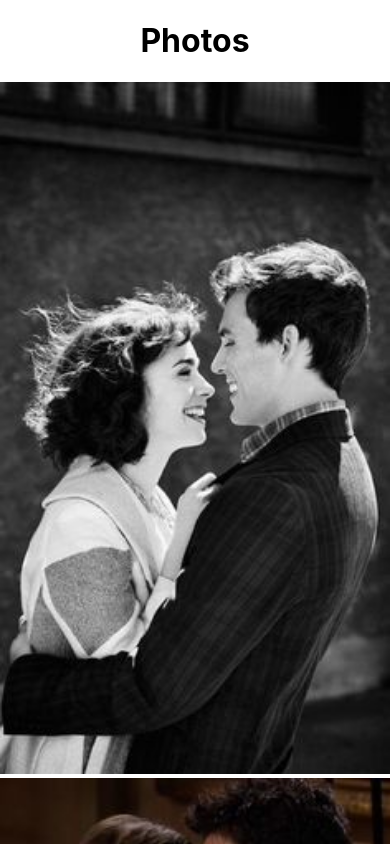
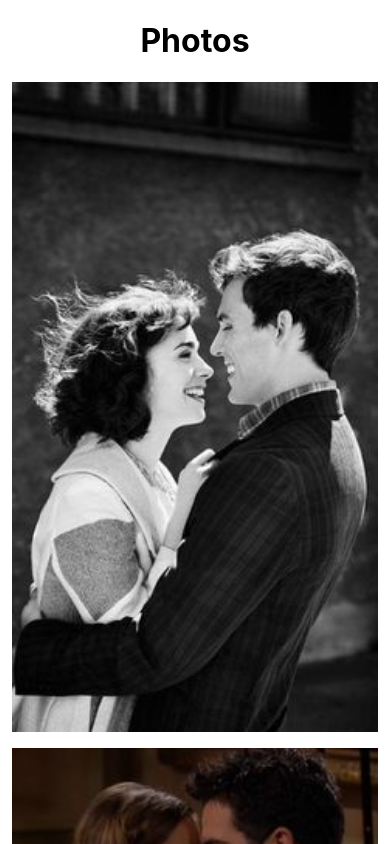
Before and after one commit to daviddevolin/galeria-resposiva, a React (Create React App) app in the folder gallery/: page / in a window 390 px wide. Shown: the top 844 px of the page. Built offline with nearby package versions, Linux system fonts and the light colour scheme.

Commit message:
deixando responsivo, e destacando imagens

```diff
--- /dev/null
+++ b/gallery/src/gallery.css
@@ -0,0 +1,41 @@
+.gallery{
+    -webkit-column-count: 3;
+    -moz-column-count: 3;
+    column-count: 3;
+    -webkit-column-width: 33%;
+    -moz-column-width: 33%;
+    column-width: 33%;
+    padding: 0 12px;
+}
+
+.gallery .photos{
+    -webkit-transition: all 350ms ease;
+    transition: all 350ms ease;
+    cursor: pointer;
+    margin-bottom: 12px;
+}
+
+.gallery .photos:hover{
+    filter: opacity(.8);
+}
+
+@media (max-width: 991px){
+    .gallery{
+        -webkit-column-count: 2;
+        -moz-column-count: 2;
+        column-count: 2;
+    }
+}
+
+@media (max-width: 480px){
+    .gallery{
+        -webkit-column-count: 1;
+        -moz-column-count: 1;
+        column-count: 1;
+        -webkit-column-width: 100%;
+        -moz-column-width: 100%;
+        column-width: 100%;
+
+    }
+
+}
--- a/gallery/src/gallery.js
+++ b/gallery/src/gallery.js
@@ -1,15 +1,17 @@
-import React from "react";
-import Img1 from "./img/img1.jpg"
-import Img2 from "./img/img2.jpg"
-import Img3 from "./img/img3.jpg"
-import Img4 from "./img/img4.jpg"
-import Img5 from "./img/img5.jpg"
-import Img6 from "./img/img6.jpg"
-import Img7 from "./img/img7.jpg"
-import Img8 from "./img/img8.jpg"
-import Img9 from "./img/img9.jpg"
-import Img10 from "./img/img10.jpg"
-import Img11 from "./img/img11.jpg"
+import React from 'react';
+import './gallery.css';
+
+import Img1 from './img/img1.jpg'
+import Img2 from './img/img2.jpg'
+import Img3 from './img/img3.jpg'
+import Img4 from './img/img4.jpg'
+import Img5 from './img/img5.jpg'
+import Img6 from './img/img6.jpg'
+import Img7 from './img/img7.jpg'
+import Img8 from './img/img8.jpg'
+import Img9 from './img/img9.jpg'
+import Img10 from './img/img10.jpg'
+import Img11 from './img/img11.jpg'
 const Gallery = () =>{
 
     let data = [
@@ -61,11 +63,11 @@ const Gallery = () =>{
 
 
     return (
-        <div className="Gallery">
+        <div className='gallery'>
             {
                 data.map((item, index)=>{
                     return(
-                        <div className="photos" key={index}>
+                        <div className='photos' key={index}>
                             <img src={item.imgSrc} style={{width:'100%'}}/>
 
                         </div>
```
